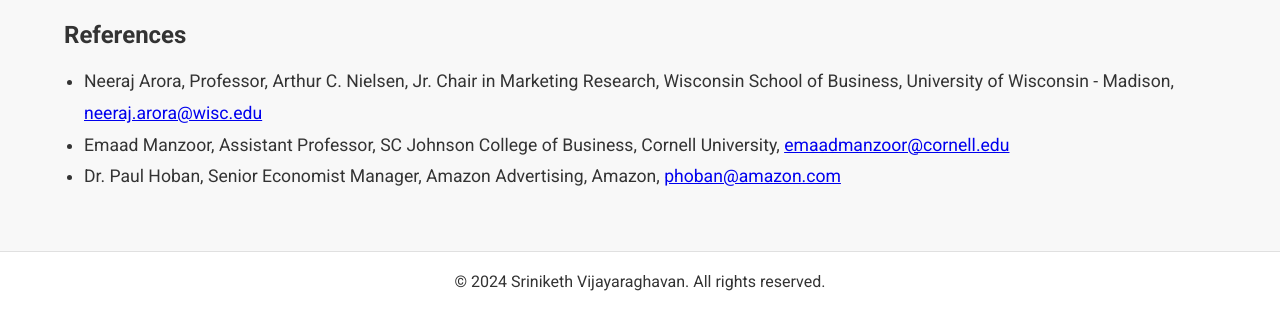
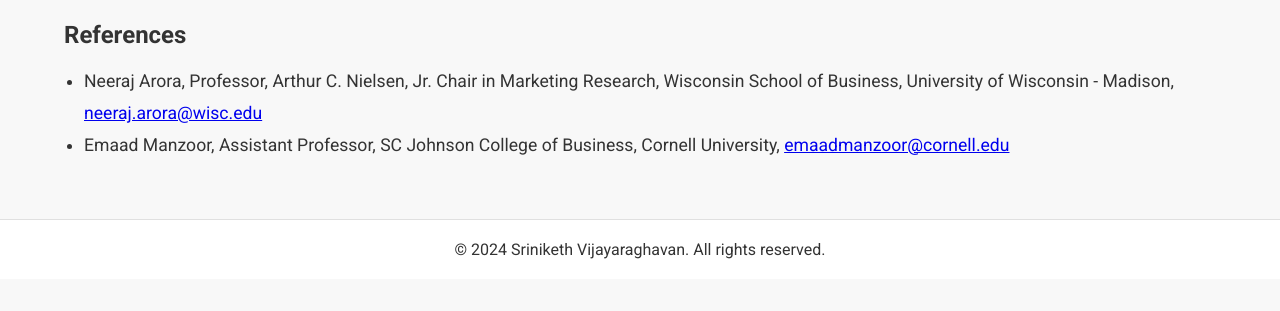
Before and after one commit to rybo4490/sriniketh-website, a plain HTML site: page contact.html in a window 1280 px wide. Shown: the part 517-828 px from the top of the page. After the commit the page ends 800 px from the top, so only its background shows below. Drawn offline with Linux system fonts and the light colour scheme.

Commit message:
changes to contact

```diff
--- a/contact.html
+++ b/contact.html
@@ -34,7 +34,6 @@
             <ul>
                 <li>Neeraj Arora, Professor, Arthur C. Nielsen, Jr. Chair in Marketing Research, Wisconsin School of Business, University of Wisconsin - Madison, <a href="mailto:neeraj.arora@wisc.edu">neeraj.arora@wisc.edu</a></li>
                 <li>Emaad Manzoor, Assistant Professor, SC Johnson College of Business, Cornell University, <a href="mailto:emaadmanzoor@cornell.edu">emaadmanzoor@cornell.edu</a></li>
-                <li>Dr. Paul Hoban, Senior Economist Manager, Amazon Advertising, Amazon, <a href="mailto:phoban@amazon.com">phoban@amazon.com</a></li>
             </ul>
         </div>
     </section>
```
